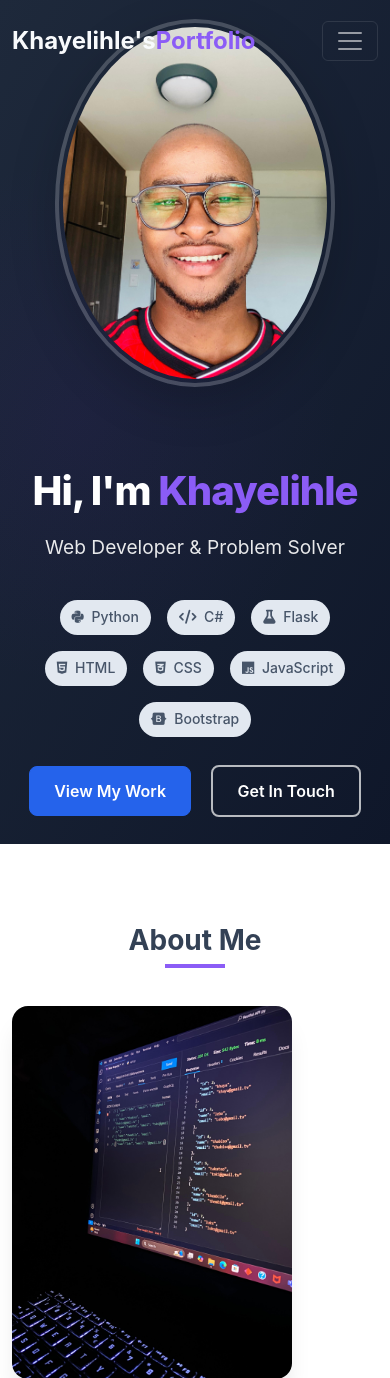
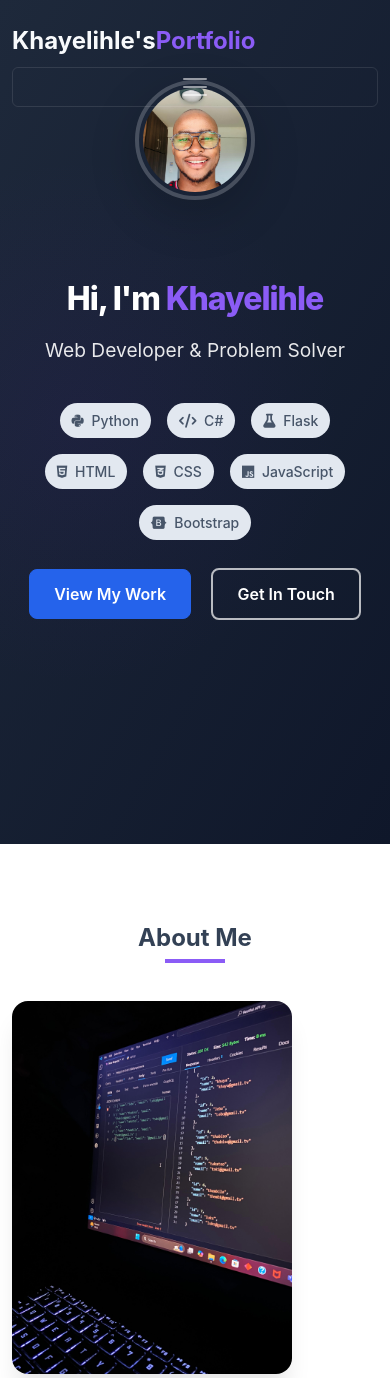
Before and after one commit to KHAYA2222/my-portfolio, a Flask app: page / in a window 390 px wide. Shown: the top 1378 px of the page. Run offline with Flask 3, Linux system fonts and the light colour scheme; some libraries are stand-ins or nearby versions.

Commit message:
Changed the picture from oval to circular and removed the address

```diff
--- a/templates/index.html
+++ b/templates/index.html
@@ -120,6 +120,10 @@
         border: 4px solid rgba(255, 255, 255, 0.2);
         padding: 4px;
         transition: all 0.3s ease;
+        border-radius: 50%;
+        width: 300px; /* Increase size */
+        height: 300px; /* Ensure it's a perfect circle */
+        object-fit: cover; /* Prevents image distortion */
       }
 
       .profile-img:hover {
@@ -475,6 +479,7 @@
       }
 
       /* Responsive */
+      /* Tablet screens (max-width: 991.98px) */
       @media (max-width: 991.98px) {
         .hero-title {
           font-size: 2.5rem;
@@ -485,17 +490,50 @@
         }
       }
 
+      /* Mobile devices (max-width: 767.98px) */
       @media (max-width: 767.98px) {
         .hero {
           text-align: center;
+          display: flex;
+          flex-direction: column;
+          align-items: center;
         }
 
         .profile-img {
+          max-width: 100%;
+          height: auto;
           margin-bottom: 2rem;
         }
 
         .section-title {
           font-size: 1.75rem;
+        }
+
+        .nav-link {
+          display: block;
+          margin-bottom: 10px;
+          text-align: center;
+        }
+
+        button {
+          padding: 10px 20px;
+          width: 100%; /* Full-width buttons for mobile */
+        }
+      }
+
+      /* Extra small screens (max-width: 575.98px) - for very small phones */
+      @media (max-width: 575.98px) {
+        .hero-title {
+          font-size: 2rem;
+        }
+
+        .section-title {
+          font-size: 1.5rem;
+        }
+
+        .profile-img {
+          width: 120px; /* Adjust smaller for tiny screens */
+          height: 120px;
         }
       }
     </style>
@@ -1084,8 +1122,8 @@
               </p>
               <ul class="list-unstyled mb-4">
                 <li class="mb-3">
-                  <i class="fas fa-map-marker-alt me-2 text-primary"></i> 594
-                  Visvanger Street, Meyerton, Daleside, 1873
+                  <i class="fas fa-map-marker-alt me-2 text-primary"></i>
+                  Visvanger, Randvaal
                 </li>
                 <li class="mb-3">
                   <i class="fas fa-envelope me-2 text-primary"></i>
@@ -1144,11 +1182,6 @@
         </div>
       </div>
     </footer>
-
-    <!-- Back to Top Button -->
-    <a href="#" class="back-to-top">
-      <i class="fas fa-arrow-up"></i>
-    </a>
 
     <!-- Scripts -->
     <script src="https://cdnjs.cloudflare.com/ajax/libs/bootstrap/5.3.0/js/bootstrap.bundle.min.js"></script>
```
